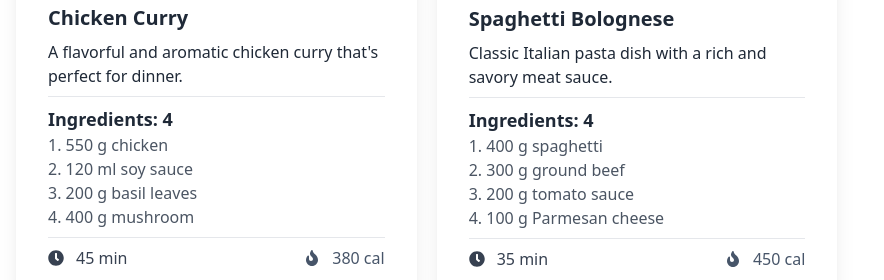
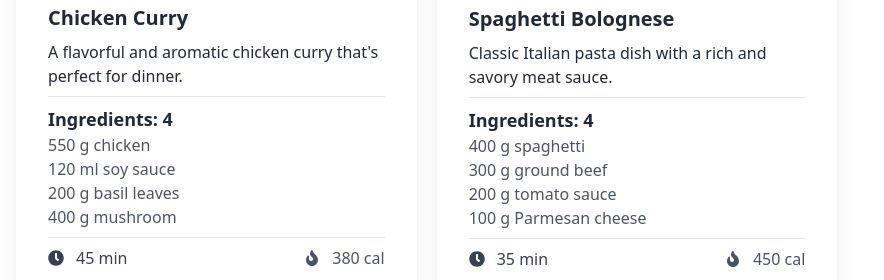
Before and after one commit to Emrandu1989/a7, a React (Vite) app: page / in a window 1280 px wide. Shown: the part 1220-1500 px from the top of the page, without its empty margins (0-884 px from the left). Built offline with nearby package versions, Linux system fonts and the light colour scheme; the HTML template or start-up script is replaced by a standard one.

Commit message:
some changes in the ingredient list

```diff
--- a/src/components/Recipe/Recipe.jsx
+++ b/src/components/Recipe/Recipe.jsx
@@ -15,10 +15,10 @@ const Recipe = ({recipe,handleCook}) => {
     <div>
         <h2 className="text-lg font-bold">Ingredients: {ingredients.length} </h2>
         <ul className="text-gray-600">
-            <li>1. {ingredients[0]}</li>
-            <li>2. {ingredients[1]}</li>
-            <li>3. {ingredients[2]}</li>
-            <li>4. {ingredients[3]}</li>
+            <li>{ingredients[0]}</li>
+            <li>{ingredients[1]}</li>
+            <li>{ingredients[2]}</li>
+            <li>{ingredients[3]}</li>
         </ul>
     </div>
     <hr />
```
